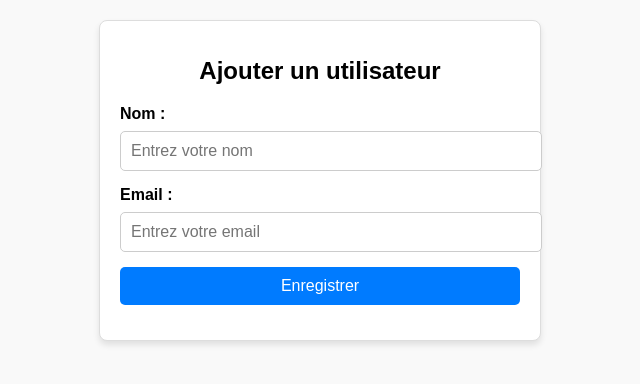
After one commit to Saifeddine-elamri/Saifony, a PHP site: page /views/user_form.php in a window 1280 px wide. The commit adds this page. Shown: the top 384 px of the page, without its empty margins (320-960 px from the left). Run offline with PHP 8.4, Linux system fonts and the light colour scheme.

Commit message:
amelioration de routage

```diff
--- a/src/Controllers/HomeController.php
+++ b/src/Controllers/HomeController.php
@@ -1,21 +1,24 @@
 <?php
-
 namespace App\Controllers;
 
+use App\Core\Route;
 use App\Core\View;
 
 class HomeController
 {
+    #[Route('GET', '/')]
     public function index()
     {
         return View::render('home', ['message' => 'Bienvenue sur le framework !']);
     }
 
+    #[Route('GET', '/about')]
     public function about()
     {
         return "À propos de ce framework !";
     }
 
+    #[Route('GET', '/contact')]
     public function contact()
     {
         return View::render('contact', [
@@ -24,6 +27,7 @@ class HomeController
         ]);
     }
 
+    #[Route('GET', '/services')]
     public function services()
     {
         return View::render('services', [
--- /dev/null
+++ b/views/user_form.php
@@ -0,0 +1,75 @@
+<!DOCTYPE html>
+<html lang="fr">
+<head>
+    <meta charset="UTF-8">
+    <meta name="viewport" content="width=device-width, initial-scale=1.0">
+    <title>Ajouter un utilisateur</title>
+    <style>
+        body {
+            font-family: Arial, sans-serif;
+            margin: 20px;
+            background-color: #f9f9f9;
+        }
+        form {
+            max-width: 400px;
+            margin: 0 auto;
+            padding: 20px;
+            background: #fff;
+            border: 1px solid #ddd;
+            border-radius: 8px;
+            box-shadow: 0 4px 6px rgba(0, 0, 0, 0.1);
+        }
+        form h1 {
+            margin-bottom: 20px;
+            font-size: 1.5em;
+            text-align: center;
+        }
+        label {
+            display: block;
+            margin-bottom: 8px;
+            font-weight: bold;
+        }
+        input[type="text"],
+        input[type="email"],
+        button {
+            width: 100%;
+            padding: 10px;
+            margin-bottom: 15px;
+            border: 1px solid #ccc;
+            border-radius: 5px;
+            font-size: 1em;
+        }
+        button {
+            background-color: #007BFF;
+            color: white;
+            border: none;
+            cursor: pointer;
+        }
+        button:hover {
+            background-color: #0056b3;
+        }
+        .error {
+            color: red;
+            font-size: 0.9em;
+            margin-bottom: 15px;
+        }
+    </style>
+</head>
+<body>
+    <form method="POST" action="/users/store">
+        <h1>Ajouter un utilisateur</h1>
+
+        <?php if (!empty($error)): ?>
+            <p class="error"><?= htmlspecialchars($error) ?></p>
+        <?php endif; ?>
+
+        <label for="name">Nom :</label>
+        <input type="text" name="name" id="name" placeholder="Entrez votre nom" required>
+
+        <label for="email">Email :</label>
+        <input type="email" name="email" id="email" placeholder="Entrez votre email" required>
+
+        <button type="submit">Enregistrer</button>
+    </form>
+</body>
+</html>
```
Also changed, not shown: public/index.php (+5 -9 lines), src/Controllers/UserController.php (+40 -10 lines), src/Core/Route.php (added, +15 -0 lines), src/Core/Router.php (+62 -43 lines), views/layout.php (+53 -7 lines).
